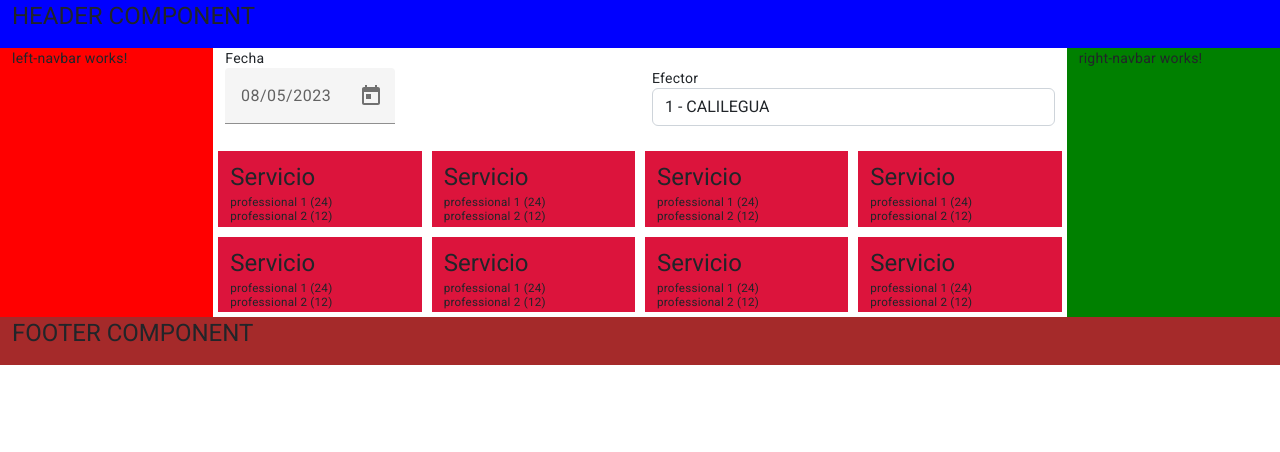
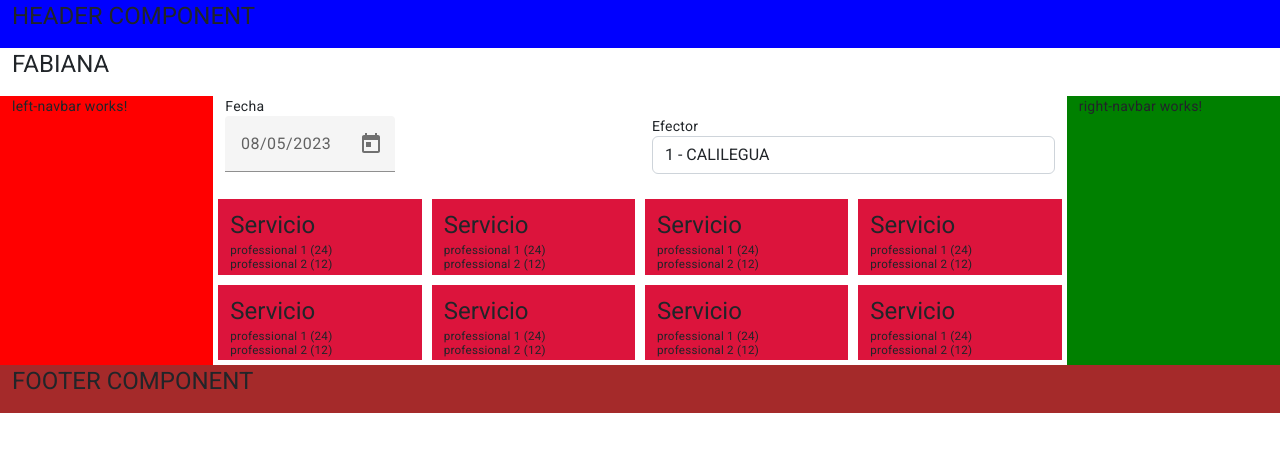
Before and after one commit to scostilla/guardias, an Angular app: page /daily-schedule in a window 1280 px wide. Shown: the top 452 px of the page. Built offline with nearby package versions, Linux system fonts and the light colour scheme; what ngx-mat-timepicker would draw is missing.

Commit message:
creacion de rama para trabajo de vistas

```diff
--- a/src/app/app.component.html
+++ b/src/app/app.component.html
@@ -4,7 +4,7 @@
       <app-header></app-header>
     </div>
 
-
+<h1>FABIANA</h1>
     <div class="col-2 left-navbar">
       <app-left-navbar></app-left-navbar>
     </div>
```
